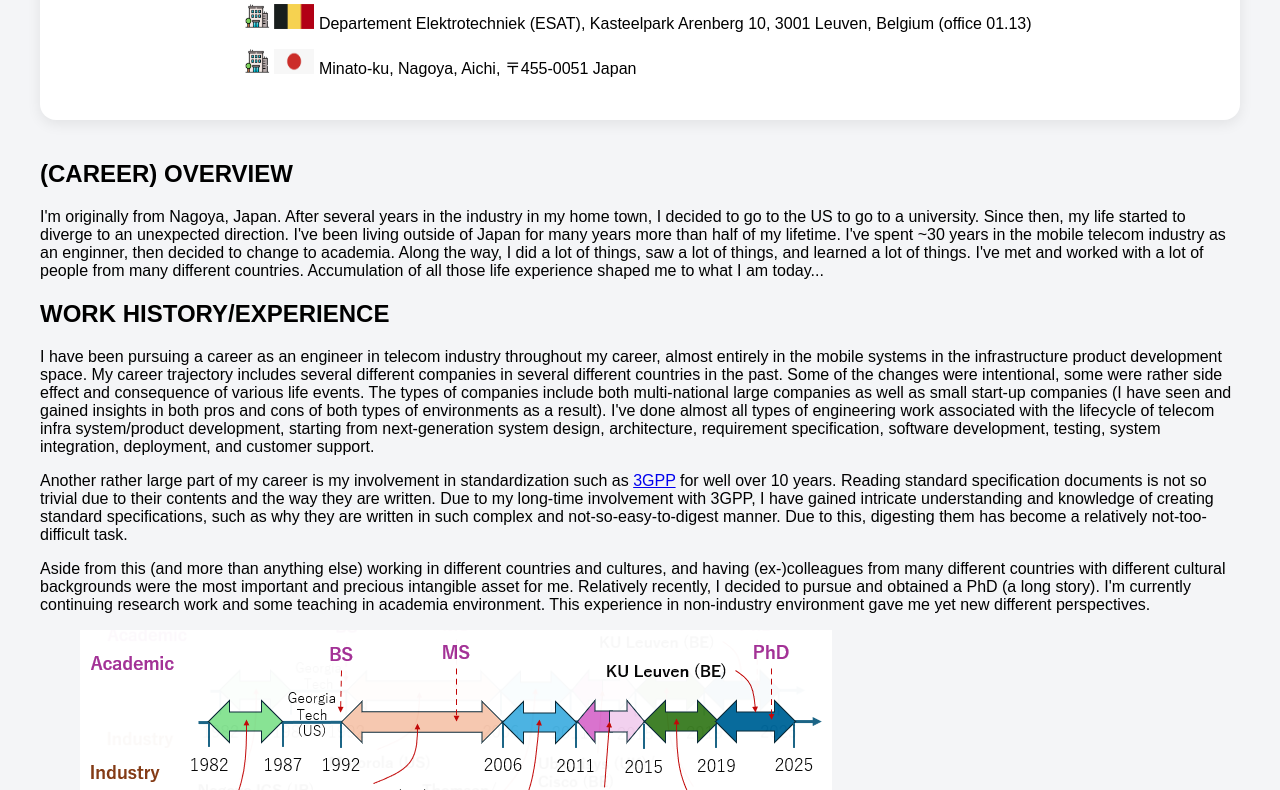
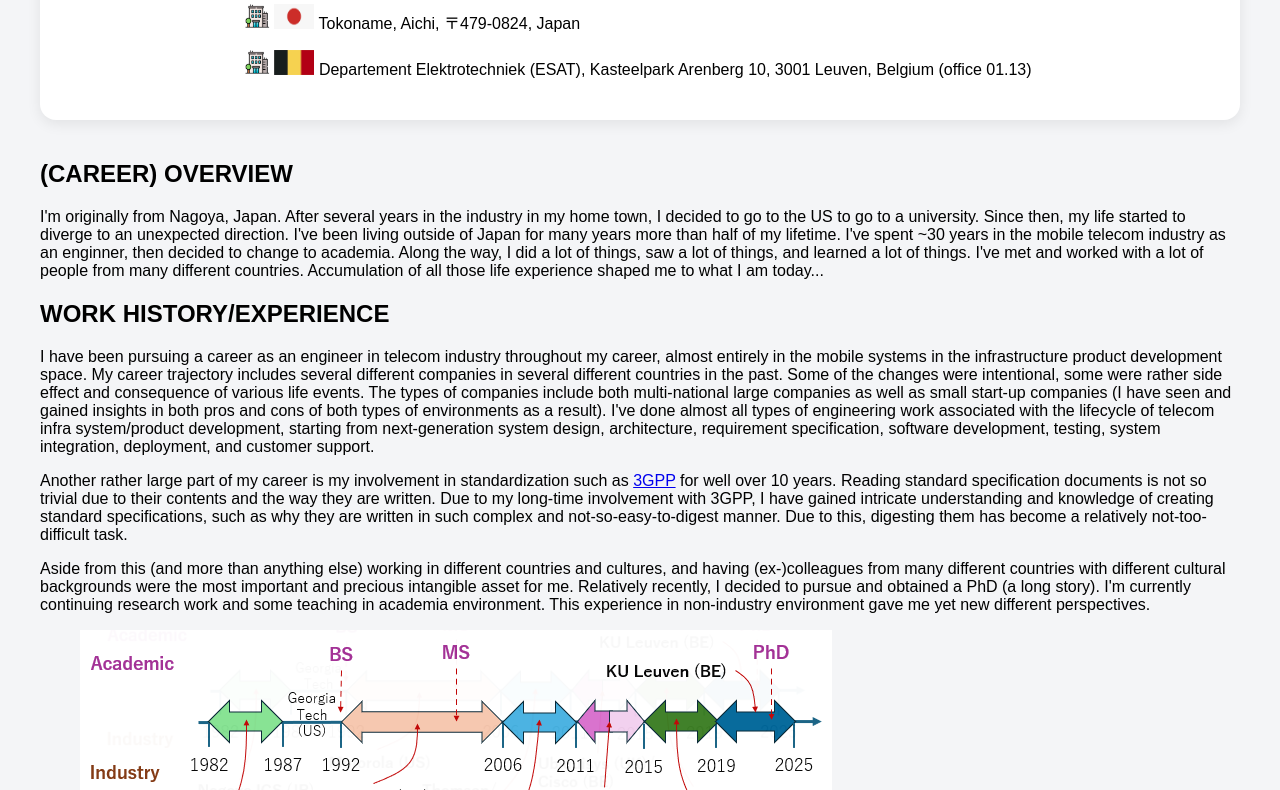
Before and after one commit to takayoshizawa/takayoshizawa.github.io, a plain HTML site: page index.html in a window 1280 px wide. Shown: the part 318-1108 px from the top of the page. Drawn offline with Linux system fonts and the light colour scheme.

Commit message:
update 31/7/2026

```diff
--- a/index.html
+++ b/index.html
@@ -51,10 +51,10 @@
         <p> <img src="icon_linkedin.PNG" alt="linkedin" width="25" height="25"> <code><a href="https://www.linkedin.com/in/takayoshizawa/"  target="_blank" rel="noopener noreferrer">https://www.linkedin.com/in/takayoshizawa/</a></code></p>
         <p> <img src="wordpress.PNG" alt="wordpress" width="25" height="25"> <code><a href="https://tysecurityblog.org/"  target="_blank" rel="noopener noreferrer">https://tysecurityblog.org/</a></code></p>
         <p><img src="icon_office.PNG" alt="office" width="25" height="25">
-          <img src="belgium_flag_icon.PNG" width="40" height="25"> Departement Elektrotechniek (ESAT), Kasteelpark Arenberg 10, 3001 Leuven, Belgium (office 01.13)<br>
+          <img src="japan_flag_icon.PNG" width="40" height="25"> Tokoname, Aichi, 〒479-0824, Japan<br>
         </p>
         <p><img src="icon_office.PNG" alt="office" width="25" height="25">
-          <img src="japan_flag_icon.PNG" width="40" height="25"> Minato-ku, Nagoya, Aichi, 〒455-0051 Japan<br>
+          <img src="belgium_flag_icon.PNG" width="40" height="25"> Departement Elektrotechniek (ESAT), Kasteelpark Arenberg 10, 3001 Leuven, Belgium (office 01.13)<br>
         </p>
     </div>
 
@@ -342,10 +342,10 @@
         <p> <img src="icon_linkedin.PNG" alt="linkedin" width="25" height="25"> <code><a href="https://www.linkedin.com/in/takayoshizawa/"  target="_blank" rel="noopener noreferrer">https://www.linkedin.com/in/takayoshizawa/</a></code></p>
         <p> <img src="wordpress.PNG" alt="wordpress" width="25" height="25"> <code><a href="https://tysecurityblog.org/"  target="_blank" rel="noopener noreferrer">https://tysecurityblog.org/</a></code></p>
         <p><img src="icon_office.PNG" alt="office" width="25" height="25">
-          <img src="belgium_flag_icon.PNG" width="40" height="25"> 〒3001　ベルギー王国、ルーベン市、カステールパーク・アレンバーグ 10番、電子工学部 (ESAT)　(オフィス 01.13)<br>
+          <img src="japan_flag_icon.PNG" width="40" height="25"> 〒479-0824 愛知県常滑市白山町<br>
         </p>
         <p><img src="icon_office.PNG" alt="office" width="25" height="25">
-          <img src="japan_flag_icon.PNG" width="40" height="25"> 〒455-0051 愛知県名古屋市港区<br>
+          <img src="belgium_flag_icon.PNG" width="40" height="25"> 〒3001　ベルギー王国、ルーベン市、カステールパーク・アレンバーグ 10番、電子工学部 (ESAT)　(オフィス 01.13)<br>
         </p>
     </div>
     <button class="lang-btn" onclick="toggleLang()">English</button>
--- a/pageOptimizer.js
+++ b/pageOptimizer.js
@@ -6,7 +6,7 @@
       <br><br>
       <div class="bottom-nav">
         <div>
-          <p style="color:gray;">Last Update: 2026-07-17 </p>
+          <p style="color:gray;">Last Update: 2026-07-31 </p>
         </div>
       </div>
       `
```
